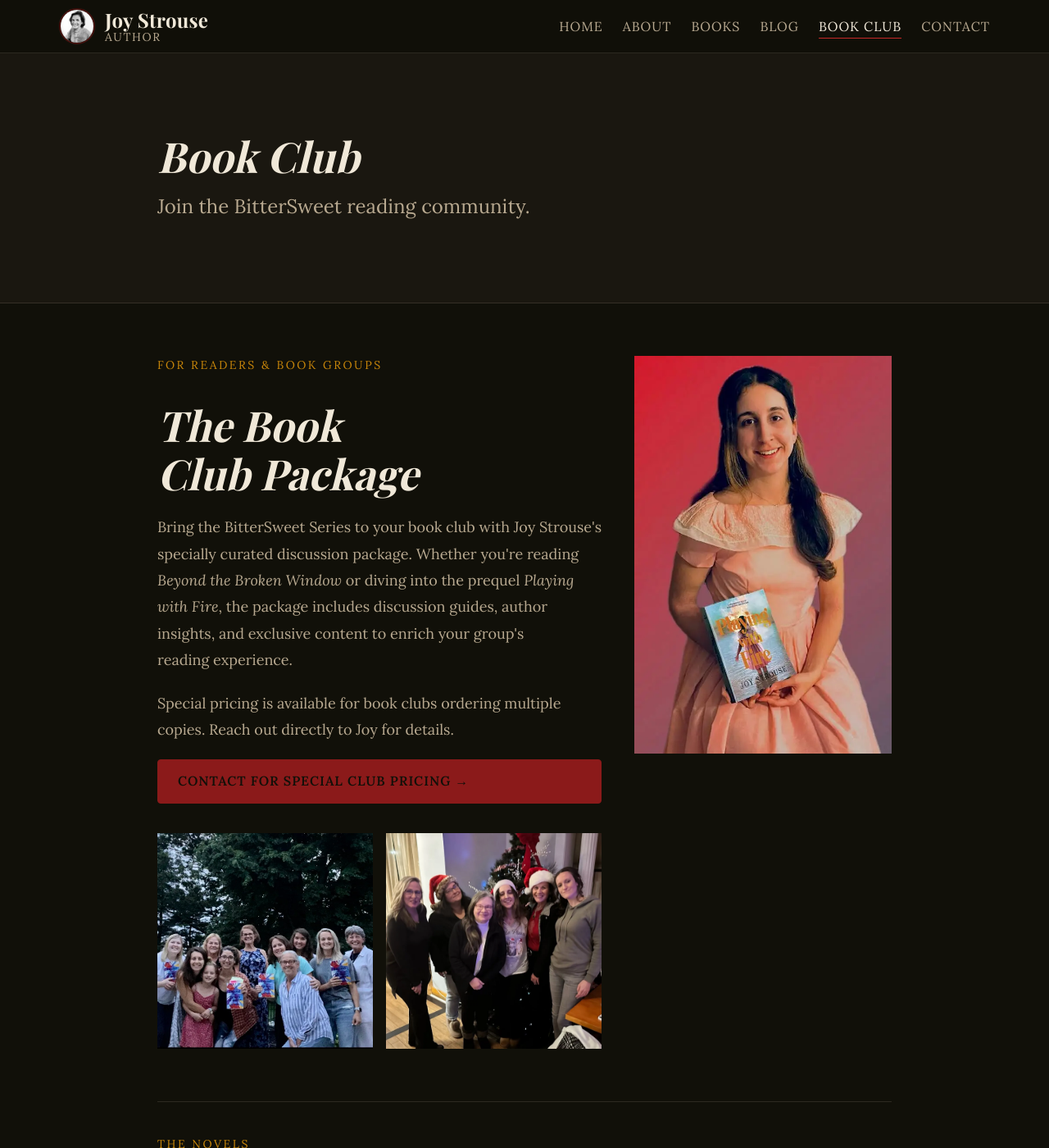
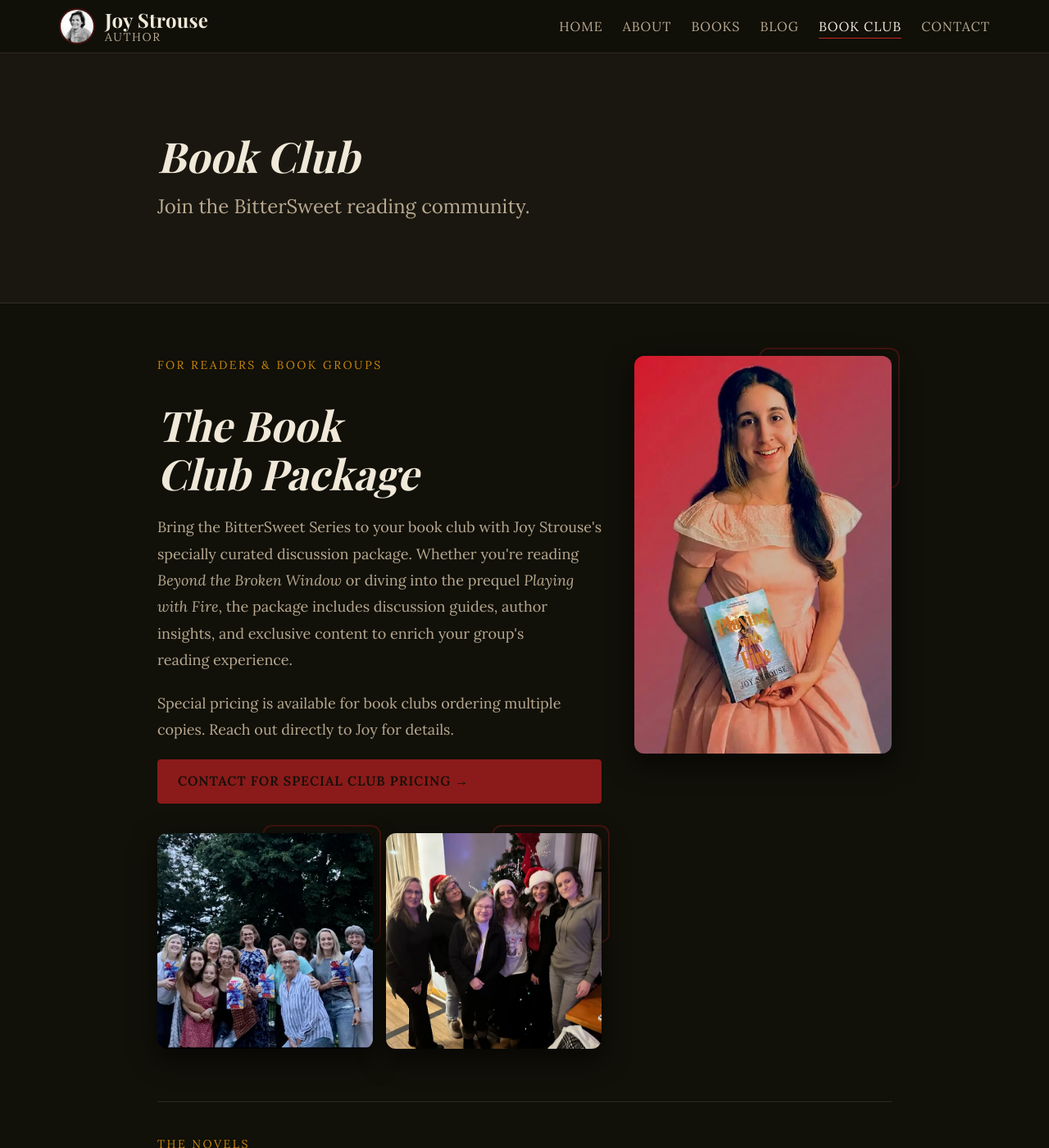
Before and after one commit to JimmyFlame77/joystrouseauthor, a Jekyll site: the page built from book-club.html, in a window 1280 px wide and 1400 px high. Shown: the whole window at 82% size. Built offline with Jekyll 4.4.1, drawn with Linux system fonts in a browser that asks for light colours; some web fonts are replaced.

Commit message:
Update style.css

```diff
--- a/assets/css/style.css
+++ b/assets/css/style.css
@@ -1043,6 +1043,32 @@ button { cursor: pointer; background: none; border: none; }
   line-height: 1.8;
 }
 
+.bc-image-figure {
+  position: relative;
+  margin: 0;
+}
+
+.bc-image-figure img {
+  width: 100%;
+  height: auto;
+  border-radius: var(--radius-lg);
+  box-shadow: var(--shadow-lg);
+  object-fit: cover;
+  display: block;
+}
+
+.bc-image-figure::after {
+  content: '';
+  position: absolute;
+  inset: -10px -10px auto auto;
+  width: 55%;
+  aspect-ratio: 1;
+  border: 2px solid oklch(from var(--color-primary) l c h / 0.4);
+  border-radius: var(--radius-lg);
+  pointer-events: none;
+  z-index: -1;
+}
+
 .bc-books {
   padding-block: var(--space-10) var(--space-16);
   border-top: 1px solid var(--color-border);
@@ -1065,6 +1091,12 @@ button { cursor: pointer; background: none; border: none; }
 @media (max-width: 640px) {
   .bc-intro {
     grid-template-columns: 1fr;
+  }
+
+  .bc-image-figure {
+    width: clamp(200px, 70%, 300px);
+    margin-inline: auto;
+    order: -1;
   }
 }
 
```
